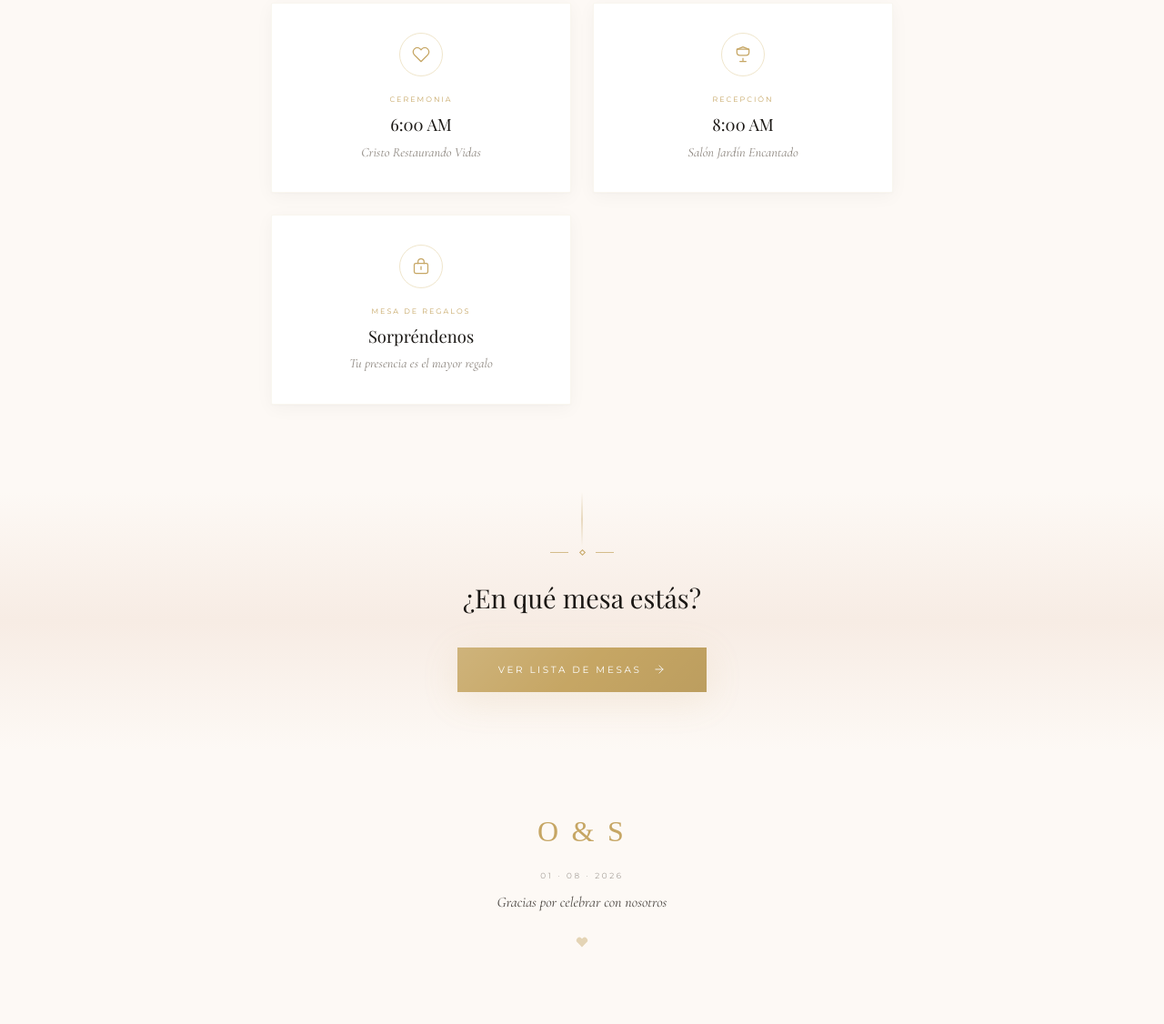
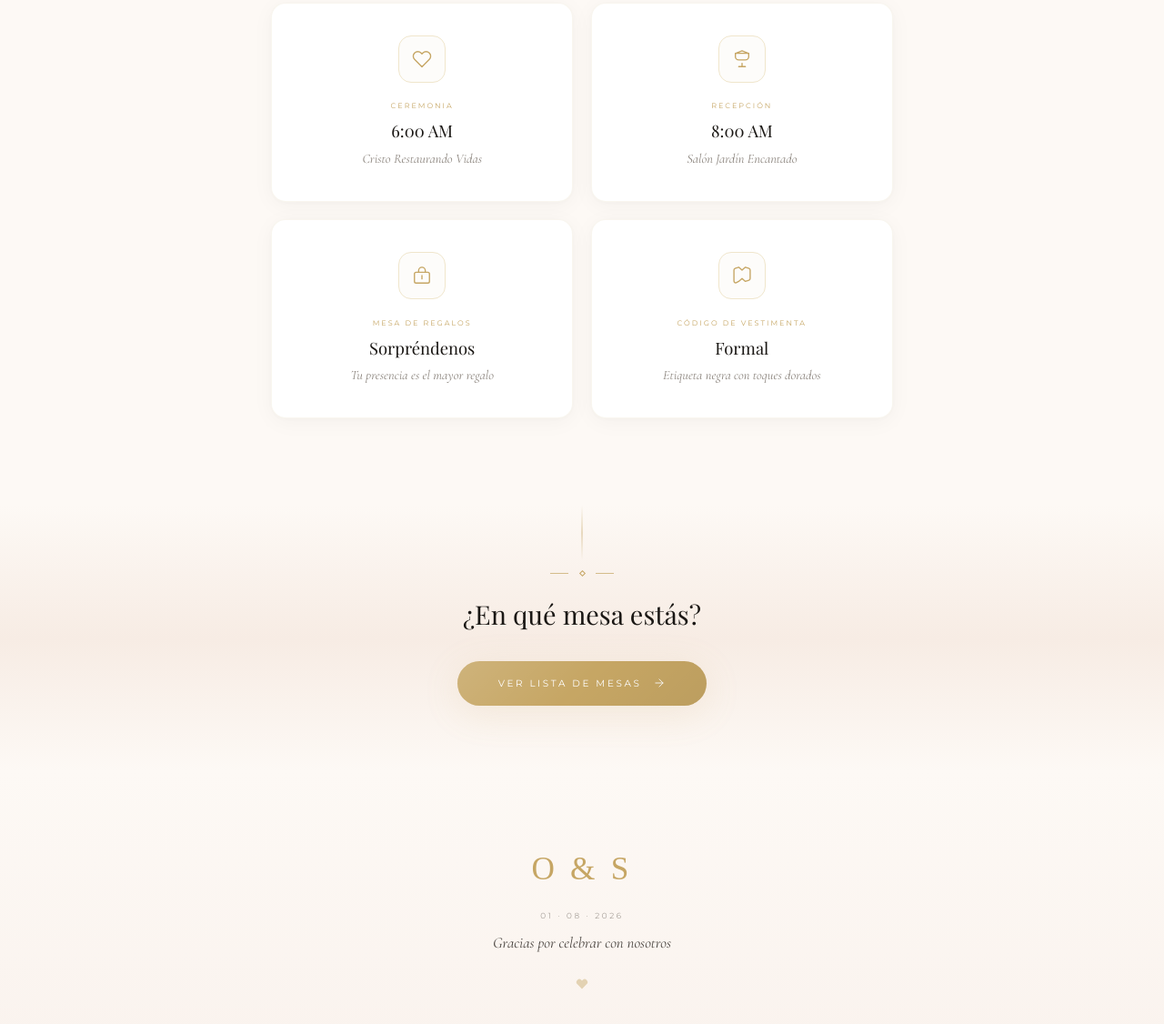
Before and after one commit to ekbfjefbfb/sofia-obed, a website: page index.html in a window 1280 px wide. Shown: the part 1124-2250 px from the top of the page at 91% size. Before the commit the page ends 2215 px from the top, so only its background shows below. Drawn offline with nearby package versions, Linux system fonts and the light colour scheme; a web font is replaced by a local one.

Commit message:
Cards redondeadas + código de vestimenta + UI premium lujo

```diff
--- a/index.html
+++ b/index.html
@@ -182,6 +182,7 @@
             padding: 2.5rem 1.5rem;
             position: relative;
             overflow: hidden;
+            background: linear-gradient(175deg, var(--cream) 0%, var(--blush) 40%, var(--cream) 100%);
         }
 
         .hero::before {
@@ -189,9 +190,9 @@
             position: absolute;
             inset: 0;
             background:
-                radial-gradient(ellipse at 30% 0%, rgba(198, 166, 100, 0.04) 0%, transparent 60%),
-                radial-gradient(ellipse at 70% 100%, rgba(232, 213, 204, 0.3) 0%, transparent 50%),
-                radial-gradient(ellipse at 50% 50%, rgba(253, 249, 245, 0.8) 0%, transparent 80%);
+                radial-gradient(ellipse at 20% 10%, rgba(198, 166, 100, 0.05) 0%, transparent 50%),
+                radial-gradient(ellipse at 80% 90%, rgba(232, 213, 204, 0.25) 0%, transparent 50%),
+                radial-gradient(circle at 50% 50%, rgba(255, 255, 255, 0.4) 0%, transparent 60%);
             pointer-events: none;
         }
 
@@ -361,6 +362,7 @@
             box-shadow: var(--shadow-gold);
             -webkit-tap-highlight-color: transparent;
             touch-action: manipulation;
+            border-radius: 50px;
         }
 
         .btn-luxury::before {
@@ -412,6 +414,7 @@
             border: 1px solid var(--gold);
             color: var(--gold-dark);
             box-shadow: none;
+            border-radius: 50px;
         }
 
         .btn-outline::before {
@@ -533,11 +536,11 @@
         }
 
         .detail-card {
-            padding: 1.8rem 1.5rem;
+            padding: 2rem 1.5rem;
             background: var(--white);
             border: 1px solid rgba(198, 166, 100, 0.1);
-            border-radius: 2px;
-            box-shadow: 0 4px 20px rgba(26, 23, 20, 0.04), 0 1px 3px rgba(26, 23, 20, 0.02);
+            border-radius: 16px;
+            box-shadow: 0 4px 24px rgba(26, 23, 20, 0.04), 0 1px 4px rgba(26, 23, 20, 0.02);
             transition: all 0.5s var(--ease-luxury);
             position: relative;
             overflow: hidden;
@@ -547,10 +550,11 @@
             content: '';
             position: absolute;
             top: 0;
-            left: 0;
-            right: 0;
+            left: 20%;
+            right: 20%;
             height: 2px;
             background: linear-gradient(90deg, transparent, var(--gold), transparent);
+            border-radius: 0 0 4px 4px;
             opacity: 0;
             transition: opacity 0.5s ease;
         }
@@ -562,31 +566,33 @@
 
         .detail-card:hover,
         .detail-card:active {
-            transform: translateY(-2px);
-            box-shadow: 0 8px 30px rgba(26, 23, 20, 0.08), 0 2px 8px rgba(198, 166, 100, 0.08);
+            transform: translateY(-3px);
+            box-shadow: 0 12px 40px rgba(26, 23, 20, 0.08), 0 4px 12px rgba(198, 166, 100, 0.1);
             border-color: rgba(198, 166, 100, 0.2);
         }
 
         .detail-icon-wrap {
-            width: 48px;
-            height: 48px;
+            width: 52px;
+            height: 52px;
             margin: 0 auto 1.2rem;
             display: flex;
             align-items: center;
             justify-content: center;
-            border: 1px solid var(--gold-pale);
-            border-radius: 50%;
+            border: 1.5px solid var(--gold-pale);
+            border-radius: 14px;
             transition: all 0.4s ease;
+            background: rgba(198, 166, 100, 0.03);
         }
 
         .detail-card:hover .detail-icon-wrap {
             border-color: var(--gold);
-            background: rgba(198, 166, 100, 0.05);
+            background: rgba(198, 166, 100, 0.08);
+            transform: scale(1.05);
         }
 
         .detail-icon-wrap svg {
-            width: 20px;
-            height: 20px;
+            width: 22px;
+            height: 22px;
             stroke: var(--gold);
             fill: none;
             stroke-width: 1.5;
@@ -624,7 +630,7 @@
            CTA SECTION — BOTTOM
         ======================================== */
         .cta-section {
-            padding: 4rem 1.5rem;
+            padding: 4.5rem 1.5rem;
             text-align: center;
             background: linear-gradient(180deg, var(--cream) 0%, var(--blush-soft) 50%, var(--cream) 100%);
             position: relative;
@@ -643,11 +649,12 @@
 
         .cta-question {
             font-family: 'Playfair Display', serif;
-            font-size: 1.5rem;
+            font-size: 1.6rem;
             font-weight: 400;
             color: var(--text-primary);
             margin-bottom: 2rem;
             margin-top: 1rem;
+            line-height: 1.3;
         }
 
         /* ========================================
@@ -678,16 +685,16 @@
            FOOTER
         ======================================== */
         .footer {
-            padding: 3.5rem 1.5rem 2.5rem;
+            padding: 4rem 1.5rem 3rem;
             text-align: center;
-            background: var(--cream);
+            background: linear-gradient(180deg, var(--cream) 0%, var(--blush) 100%);
         }
 
         .footer-mono {
             font-family: 'Italiana', serif;
-            font-size: 2rem;
+            font-size: 2.2rem;
             color: var(--gold);
-            letter-spacing: 0.1em;
+            letter-spacing: 0.12em;
             margin-bottom: 1rem;
         }
 
@@ -703,7 +710,7 @@
 
         .footer-message {
             font-family: 'Cormorant Garamond', serif;
-            font-size: 1rem;
+            font-size: 1.05rem;
             font-style: italic;
             color: var(--text-secondary);
         }
@@ -791,6 +798,7 @@
             cursor: pointer;
             transition: all 0.3s ease;
             flex-shrink: 0;
+            -webkit-tap-highlight-color: transparent;
         }
 
         .pdf-close-btn:hover {
@@ -1004,10 +1012,11 @@
             .details-grid {
                 grid-template-columns: 1fr 1fr;
                 max-width: 600px;
-                gap: 1.5rem;
+                gap: 1.2rem;
             }
+            .detail-card { padding: 2.2rem 1.8rem; }
             .cta-question { font-size: 1.8rem; }
-            .footer { padding: 4rem 2rem 3rem; }
+            .footer { padding: 5rem 2rem 3.5rem; }
         }
 
         /* Desktop (1024px+) */
@@ -1196,6 +1205,17 @@
                 <p class="detail-label">Mesa de Regalos</p>
                 <p class="detail-value">Sorpréndenos</p>
                 <p class="detail-note">Tu presencia es el mayor regalo</p>
+            </div>
+
+            <div class="detail-card reveal reveal-delay-4">
+                <div class="detail-icon-wrap">
+                    <svg viewBox="0 0 24 24">
+                        <path d="M20.38 3.46L16 2 12 5.5 8 2l-4.38 1.46a2 2 0 0 0-1.34 1.89v13.3a2 2 0 0 0 2.66 1.89L8 19l4-3.5 4 3.5 4.38-1.46a2 2 0 0 0 1.34-1.89V5.35a2 2 0 0 0-1.34-1.89z"/>
+                    </svg>
+                </div>
+                <p class="detail-label">Código de Vestimenta</p>
+                <p class="detail-value">Formal</p>
+                <p class="detail-note">Etiqueta negra con toques dorados</p>
             </div>
 
         </div>
```
